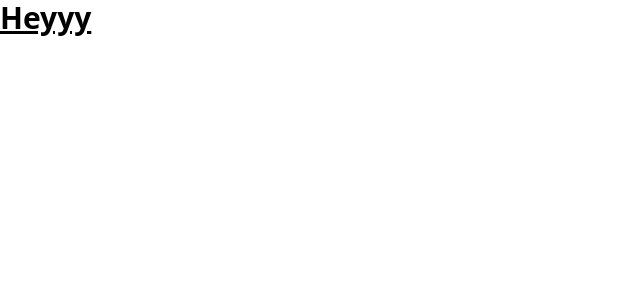
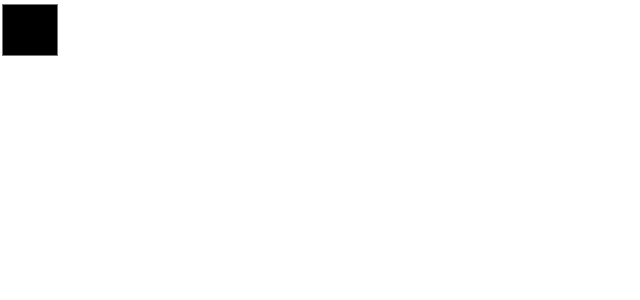
Before and after one commit to pierprogramming/Pixa, a React (Vite) app: page / in a window 1280 px wide. Shown: the top 300 px of the page, without its empty margins (0-640 px from the left). Built offline with nearby package versions, Linux system fonts and the light colour scheme.

Commit message:
Setup color store

```diff
--- a/package.json
+++ b/package.json
@@ -13,7 +13,8 @@
     "@tailwindcss/vite": "^4.1.16",
     "react": "^19.1.1",
     "react-dom": "^19.1.1",
-    "tailwindcss": "^4.1.16"
+    "tailwindcss": "^4.1.16",
+    "zustand": "^5.0.8"
   },
   "devDependencies": {
     "@eslint/js": "^9.36.0",
--- a/src/App.tsx
+++ b/src/App.tsx
@@ -1,9 +1,13 @@
 import "./App.css";
 
 const App = () => {
+  const onChangeColor = (e) => {
+    console.log(e.target.value);
+  };
+
   return (
     <>
-      <p className="text-3xl font-bold underline">Heyyy</p>
+      <input type="color" onChange={onChangeColor} className="h-15 w-15" />
     </>
   );
 };
--- /dev/null
+++ b/src/pages/MenuPage.tsx
@@ -0,0 +1,5 @@
+const MenuPage = () => {
+  return <></>;
+};
+
+export default MenuPage;
--- /dev/null
+++ b/src/store/PalleteStore.ts
@@ -0,0 +1,15 @@
+import { create } from "zustand";
+
+export interface IColor {
+    currentColor: string;
+    usedColor: string[];
+    setCurrentColor: (color: string) => void;
+    setUsedColor: (color: string) => void;
+}
+
+export const useColor = create<IColor>((set) => ({
+    currentColor: "",
+    usedColor: [],
+    setCurrentColor: (color: string) => set(() => ({ currentColor: color })),
+    setUsedColor: (color: string) => set((state) => ({ usedColor: [...state.usedColor, color] }))
+}))
```
Also changed, not shown: 1 other file (tests, documents, lock files or other folders).
